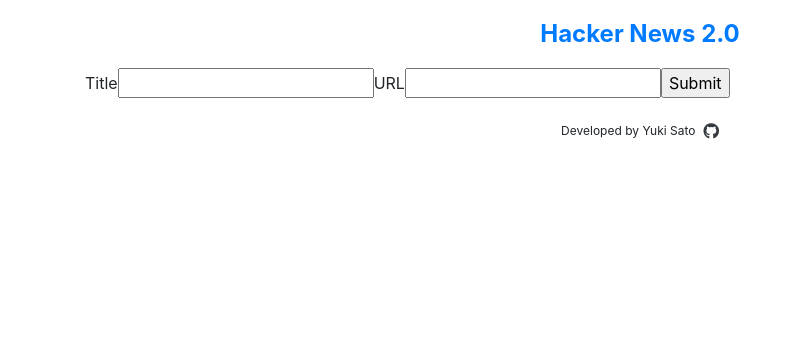
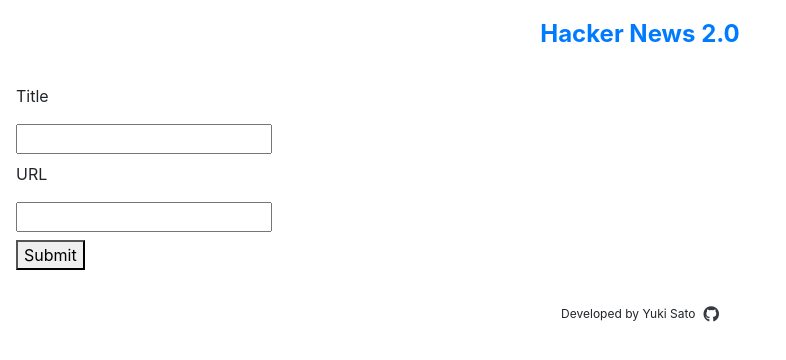
Before and after one commit to youxiberlin/hackernews-react-express-mongo, a React (Create React App) app in the folder client/: page / in a window 1280 px wide. Shown: the top 360 px of the page, without its empty margins (0-786 px from the left). Built offline with nearby package versions, Linux system fonts and the light colour scheme; no server answers.

Commit message:
Update PostStory styling

```diff
--- a/client/src/components/PostStory.js
+++ b/client/src/components/PostStory.js
@@ -30,26 +30,30 @@ const PostStory = () => {
     }
   }
   return (
-    <div className="container">
-      <form onSubmit={onSubmitHandler}>
-      <label className="form-label">Title</label>
+    <form
+      className="m-3 d-flex flex-column"
+      onSubmit={onSubmitHandler}
+    >
+      <label>
+        <p>Title</p>
         <input
+          value={title}
           type="text"
-          value={title}
           onChange={(e) => setTitle(e.target.value)}
         />
-        <label className="form-label">URL</label>
+      </label>
+      <label>
+        <p>URL</p>
         <input
           type="text"
           value={url}
           onChange={(e) => setUrl(e.target.value)}
         />
-        <input
-          type="submit"
-          value="Submit"
-        />
-      </form>
-    </div>
+      </label>
+      <div>
+        <button type="submit">Submit</button>
+      </div>
+    </form>
   );
 };
 
```
